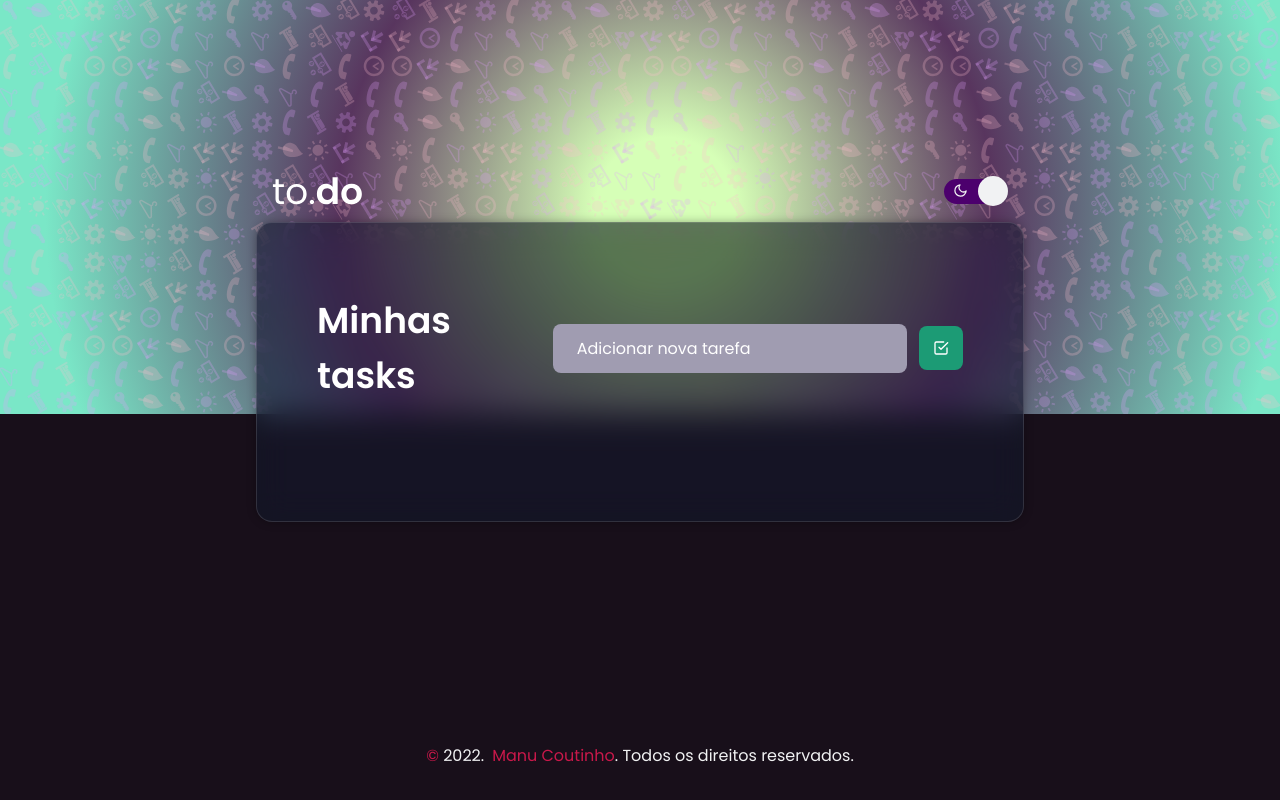
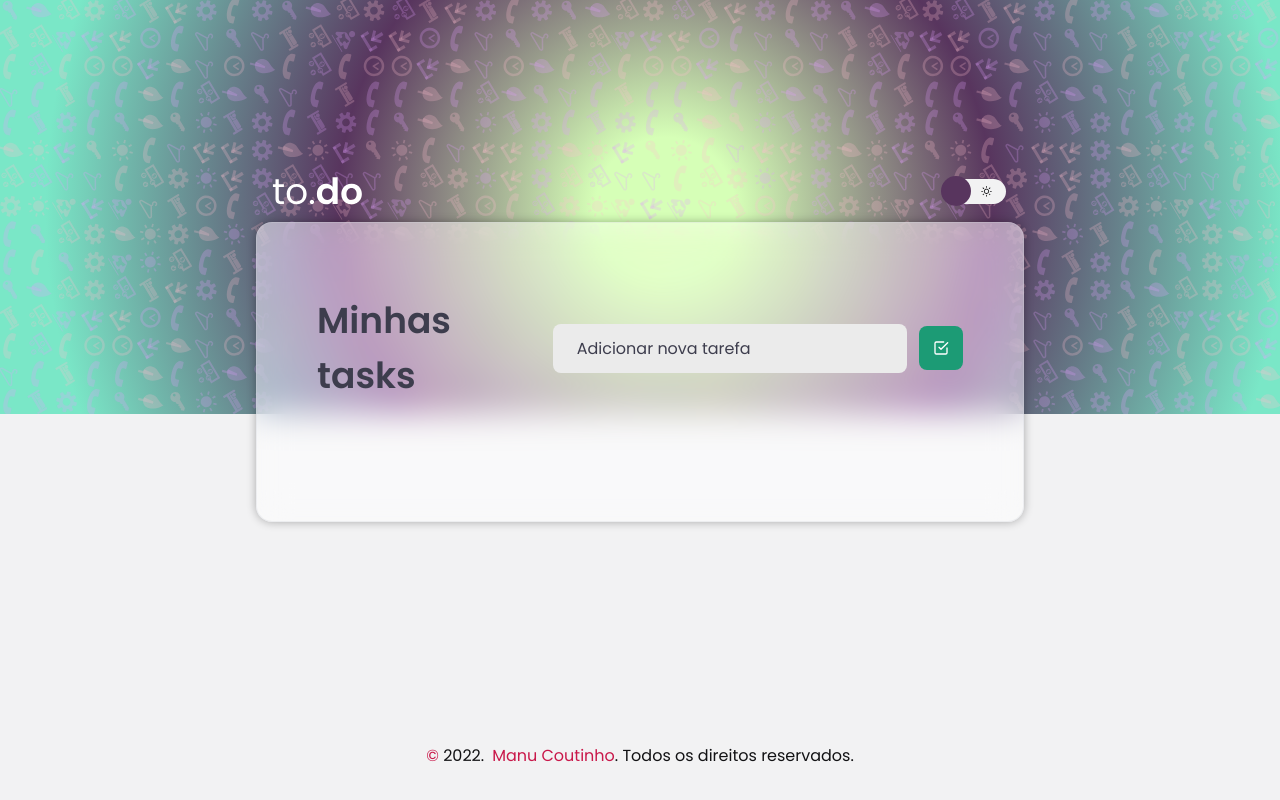
Before and after one commit to ManuCoutinho/todo-list, a React (Vite) app: page / in a window 1280 px wide. Built offline with nearby package versions, Linux system fonts and the light colour scheme.

Commit message:
:books: update documentation

```diff
--- a/src/App.tsx
+++ b/src/App.tsx
@@ -10,7 +10,7 @@ import dark from "./styles/theme/dark";
 import light from "./styles/theme/light"
 
 function App() {
- const [theme, setTheme] = usePersistedState('theme', dark);
+ const [theme, setTheme] = usePersistedState('theme', light);
 
  const toggleTheme = () => {
   setTheme(theme.title === 'dark' ? light : dark);
--- a/src/components/Footer/sytyles.ts
+++ b/src/components/Footer/sytyles.ts
@@ -18,6 +18,8 @@ gap: 0.5rem;
     transition: filter 0.2s;
       a:hover {
         filter: drop-shadow(0px 5px 5px ${({theme}) => theme.colors.borderColor});
+        filter: -webkit-drop-shadow(0px 5px 5px ${({theme}) => theme.colors.borderColor});
+        filter: -moz-drop-shadow(0px 5px 5px ${({theme}) => theme.colors.borderColor});
         transition: color 0.2s;
       }
   }
--- a/src/components/TaskList/styles.ts
+++ b/src/components/TaskList/styles.ts
@@ -8,12 +8,14 @@ export const TaskContainer = styled.section`
 
   backdrop-filter: blur(16px) saturate(180%);
   -webkit-backdrop-filter: blur(16px) saturate(180%);
+  -moz-backdrop-filter: blur(16px) saturate(180%);
   background-color: ${({ theme }) => theme.colors.glassColor};
   border: 1px solid ${({ theme }) => theme.colors.borderGlass};
   border-radius: 16px;
 
   box-shadow: 0 0 10px rgba(0, 0, 0, 0.3);
   -webkit-box-shadow: 0 0 10px rgba(0, 0, 0, 0.3);
+  -moz-box-shadow: 0 0 10px rgba(0, 0, 0, 0.3);
 `
 
 
```
Also changed, not shown: 1 other file (tests, documents, lock files or other folders).
